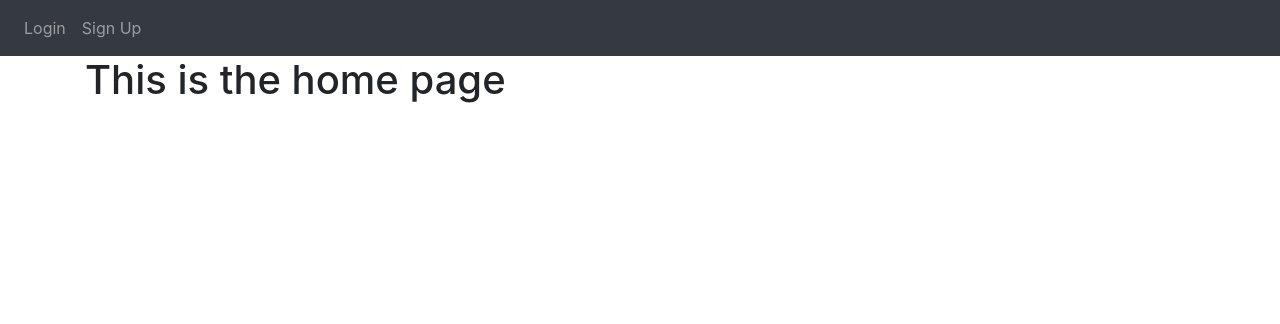
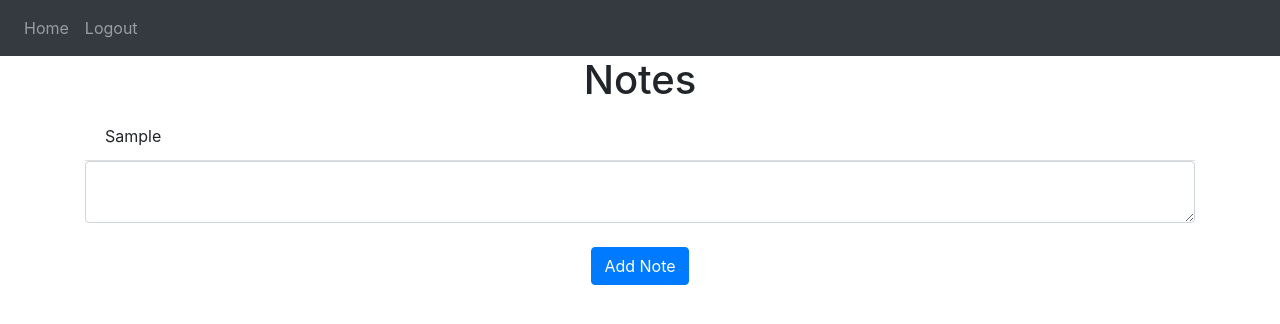
Before and after one commit to albert-kuc/Flask-Web-App, a Flask app: template website/templates/home.html in a window 1280 px wide. Shown: the top 324 px of the page. Run offline with Flask 2, Linux system fonts and the light colour scheme; the template is opened without the code that fills it: values that come from a table or form of the project are taken from there, others are empty; tables that the repository leaves empty hold one stand-in row (values such as "Sample post"); some libraries are stand-ins or nearby versions.

Commit message:
feat: Add text field to add notes at home page
Changes to home.html:
Add field to display existing notes for logged user.
Add textarea to type in a new note and button to submit.

Changes to views.py
Create a new Note object in home() and add to database once
request.method=='POST'.

```diff
--- a/website/templates/home.html
+++ b/website/templates/home.html
@@ -1,3 +1,17 @@
 {% extends "base.html" %} {% block title %}Home{% endblock %}
 
-{% block content %} <h1>This is the home page</h1>{% endblock %}
+{% block content %}
+<h1 align="center">Notes</h1>
+<ul class="list-group list-group-flush" id="notes">
+    {% for note in user.notes %}
+    <li class="list-group-item">{{ note.data }}</li>
+    {% endfor %}
+</ul>
+<form method="POST">
+    <textarea name="note" id="note" class="form-control"></textarea>
+    <br />
+    <div align="center">
+        <button type="submit" class="btn btn-primary">Add Note</button>
+    </div>
+</form>
+{% endblock %}
```
Also changed, not shown: website/views.py (+15 -2 lines).
